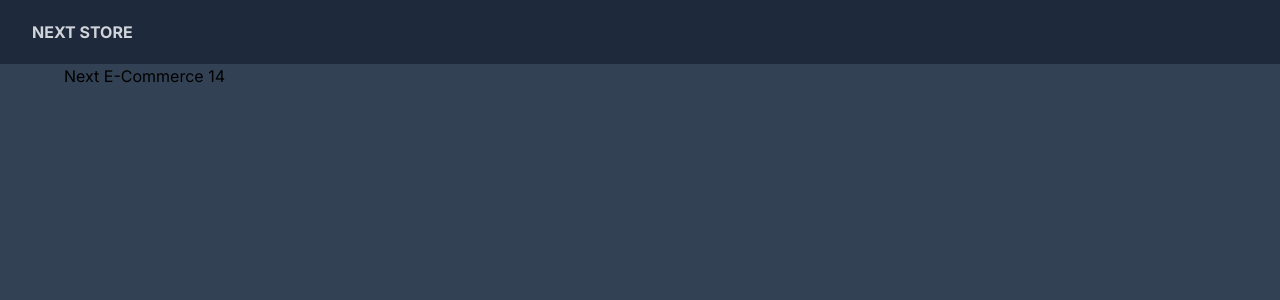
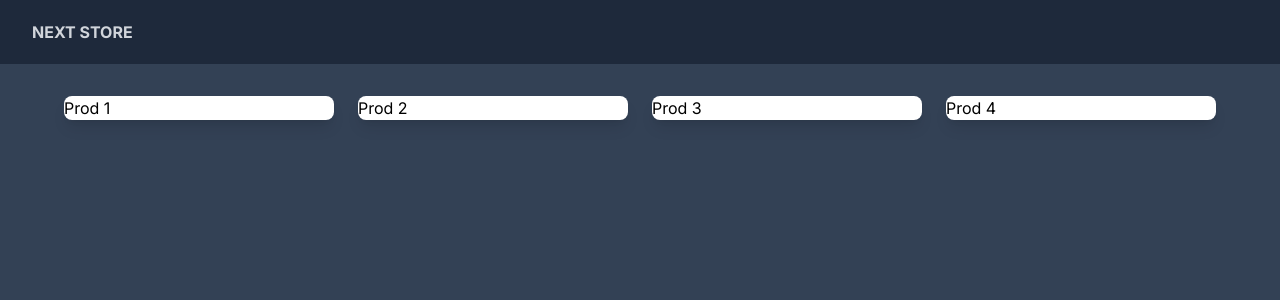
Before and after one commit to rodrigospimentacwb/next-commerce, a Next.js app: page / in a window 1280 px wide. Shown: the top 300 px of the page. Built offline with nearby package versions, Linux system fonts and the light colour scheme.

Commit message:
Listagem de produtos parte 1

```diff
--- a/src/app/page.tsx
+++ b/src/app/page.tsx
@@ -1,7 +1,12 @@
 export default function Home() {
   return (
-    <div>
-      <h1>Next E-Commerce 14</h1>
+    <div className='max-w-7xl mx-auto pt-8 px-8 xl:px-0'>
+      <div className='grid grid-cols-1 sm:grid-cols-2 md:grid-cols-3 lg:grid-cols-4 gap-10 xl:gap-6'>
+        <div className='bg-white rounded-lg shadow-lg overflow-hidden'>Prod 1</div>
+        <div className='bg-white rounded-lg shadow-lg overflow-hidden'>Prod 2</div>
+        <div className='bg-white rounded-lg shadow-lg overflow-hidden'>Prod 3</div>
+        <div className='bg-white rounded-lg shadow-lg overflow-hidden'>Prod 4</div>
+      </div>
     </div>
   );
 }
```
